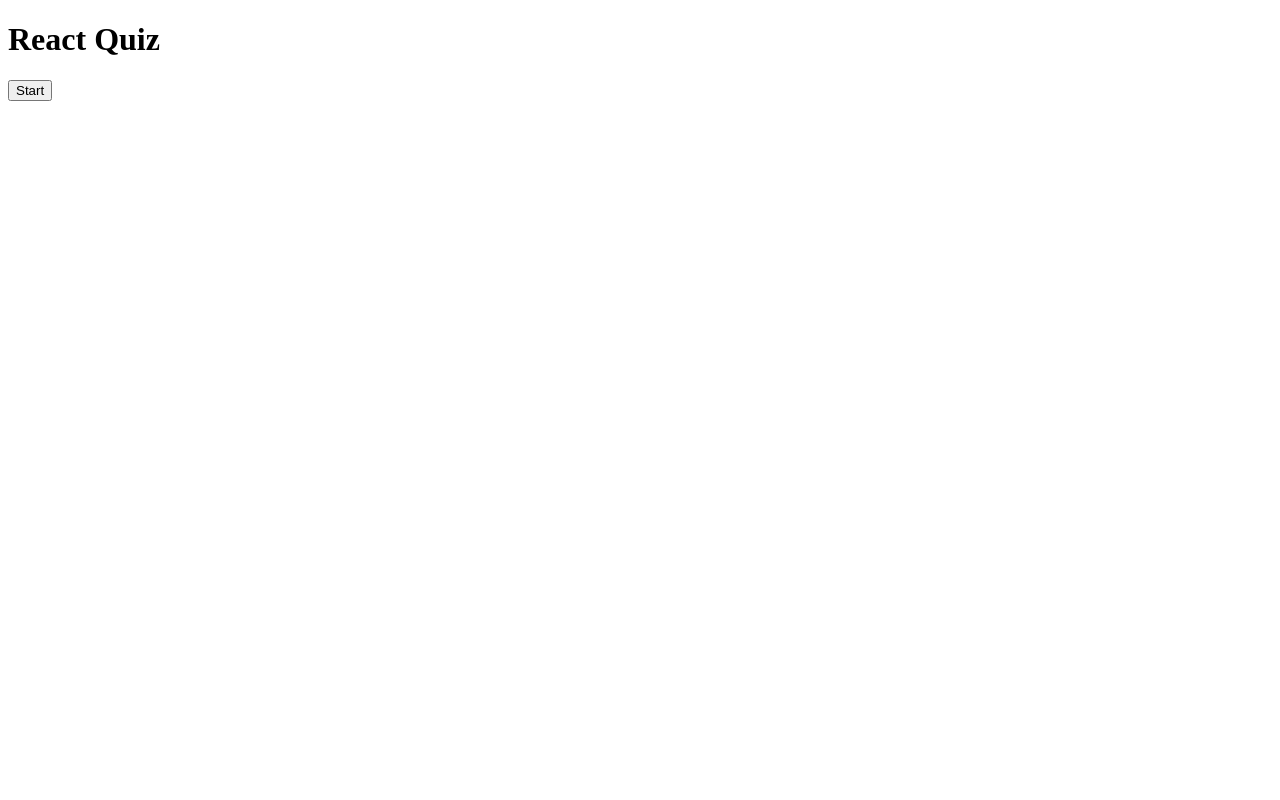
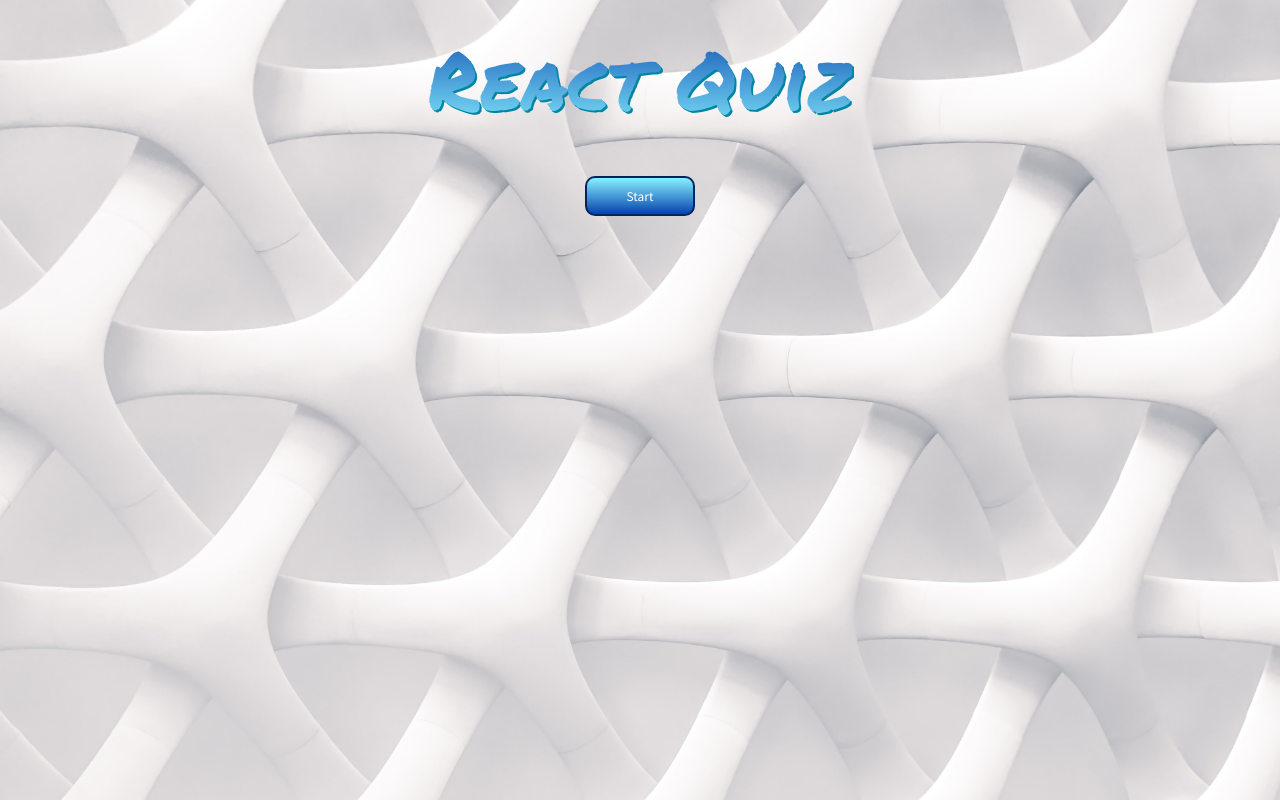
Before and after one commit to aiseatu/accessible-quiz, a React (Create React App) app: page / in a window 1280 px wide. Built offline with nearby package versions, Linux system fonts and the light colour scheme.

Commit message:
styled components basic

```diff
--- /dev/null
+++ b/src/App.styles.ts
@@ -0,0 +1,71 @@
+import styled, { createGlobalStyle } from 'styled-components';
+import BGImage from './images/background.jpg';
+
+export const GlobalStyle = createGlobalStyle`
+  html{
+    height: 100%;
+  }
+
+  body {
+    background-image: url(${BGImage});
+    background-size: cover;
+    margin: 0;
+    padding: 0 20px;
+    display: flex;
+    justify-content: center
+  }
+
+  * {
+    box-sizing: border-box;
+    font-family: 'Source Sans Pro', sans-serif;
+  }
+`;
+
+export const Wrapper = styled.div`
+  display: flex;
+  flex-direction: column;
+  align-items: center;
+
+  > p {
+    color: #fff;
+  }
+
+  .score {
+    color: #000;
+    font-size: 2rem;
+    margin: 0;
+  }
+
+  h1 {
+    font-family: 'Permanent Marker', cursive;
+    background-image: linear-gradient(1deg, #87f1ff, #0642ad);
+    background-size: 100%;
+    background-clip: text;
+    -webkit-background-clip: text;
+    -webkit-text-fill-color: transparent;
+    -moz-background-clip: text;
+    -moz-text-fill-color: transparent;
+    filter: drop-shadow(2px 2px #0085a3);
+    font-size: 80px;
+    font-weight: 400;
+    text-align: center;
+    margin: 20px;
+  }
+
+  .start,
+  .next {
+    color: #fff;
+    cursor: pointer;
+    background: linear-gradient(180deg, #87f1ff, #0642ad);
+    border: 2px solid #04245d;
+    box-shadow: 0px 5px 10px rgba (0, 0, 0, 0.25);
+    border-radius: 10px;
+    height: 40px;
+    margin: 20px 0;
+    padding: 0 40px;
+  }
+
+  .start {
+    max-width: 200px;
+  }
+`;
--- a/src/App.tsx
+++ b/src/App.tsx
@@ -4,6 +4,8 @@
 import QuestionCard from './components/QuestionCard';
 //types
 import { QuestionState, Difficulty } from './API';
+
+import { GlobalStyle, Wrapper } from './App.styles';
 
 export type AnswerObject = {
   question: string;
@@ -65,7 +67,9 @@
   };
 
   return (
-    <div className="App">
+    <>
+      <GlobalStyle />
+      <Wrapper>
         <h1>React Quiz</h1>
         {gameOver || userAnswers.length === TOTAL_QUESTIONS ? (
           <button className="start" onClick={startTrivia}>
@@ -93,7 +97,8 @@
             Next Question
           </button>
         ) : null}
-    </div>
+      </Wrapper>
+    </>
   );
 }
 
--- /dev/null
+++ b/src/components/QuestionCard.styles.ts
@@ -0,0 +1,45 @@
+import styled from 'styled-components';
+
+export const Wrapper = styled.div`
+  max-width: 1100px;
+  background: #ebfeff;
+  border-radius: 10px;
+  border: 2px solid #0085a3;
+  padding: 20px;
+  box-shadow: 0px 5px 10px rgba(0, 0, 0, 0.25);
+  text-align: center;
+  p {
+    font-size: 1rem;
+  }
+`;
+
+type ButtonWrapperProps = {
+  correct: boolean;
+  userClicked: boolean;
+};
+
+export const ButtonWrapper = styled.div<ButtonWrapperProps>`
+  transition: all 0.3s ease;
+  :hover {
+    opacity: 0.8;
+  }
+  button {
+    cursor: pointer;
+    user-select: none;
+    font-size: 0.8rem;
+    width: 100%;
+    height: 40px;
+    margin: 5px 0;
+    background: ${({ correct, userClicked }) =>
+      correct
+        ? 'linear-gradient(90deg, #56FFA4, #59BC86)'
+        : !correct && userClicked
+        ? 'linear-gradient(90deg, #FF5656, #C16868)'
+        : 'linear-gradient(90deg, #56ccff, #6eafb4)'};
+    border: 3px solid #ffffff;
+    box-shadow: 1px 2px 0px rgba(0, 0, 0, 0.1);
+    border-radius: 10px;
+    color: #fff;
+    text-shadow: 0px 1px 0px rgba(0, 0, 0, 0.25);
+  }
+`;
--- a/src/components/QuestionCard.tsx
+++ b/src/components/QuestionCard.tsx
@@ -1,5 +1,6 @@
 import React from 'react';
 import { AnswerObject } from '../App';
+import { Wrapper, ButtonWrapper } from './QuestionCard.styles';
 
 type Props = {
   question: string;
@@ -18,7 +19,7 @@
   totalQuestions,
   userAnswer,
 }) => (
-  <div>
+  <Wrapper>
     <p className="number">
       Question: {questionNr} / {totalQuestions}{' '}
     </p>
@@ -26,16 +27,21 @@
     <div>
       {answers.map((answer, index) => (
         <div key={index}>
-          <button
-            disabled={userAnswer ? true : false}
-            onClick={callback}
-            value={answer}>
-            <span dangerouslySetInnerHTML={{ __html: answer }} />
-          </button>
+          <ButtonWrapper
+            key={answer}
+            correct={userAnswer?.correctAnswer === answer}
+            userClicked={userAnswer?.answer === answer}>
+            <button
+              disabled={userAnswer ? true : false}
+              value={answer}
+              onClick={callback}>
+              <span dangerouslySetInnerHTML={{ __html: answer }} />
+            </button>
+          </ButtonWrapper>
         </div>
       ))}
     </div>
-  </div>
+  </Wrapper>
 );
 
 export default QuestionCard;
```
Also changed, not shown: 1 other file (tests, documents, lock files or other folders). Lines whose indentation alone changed are shown as unchanged.
